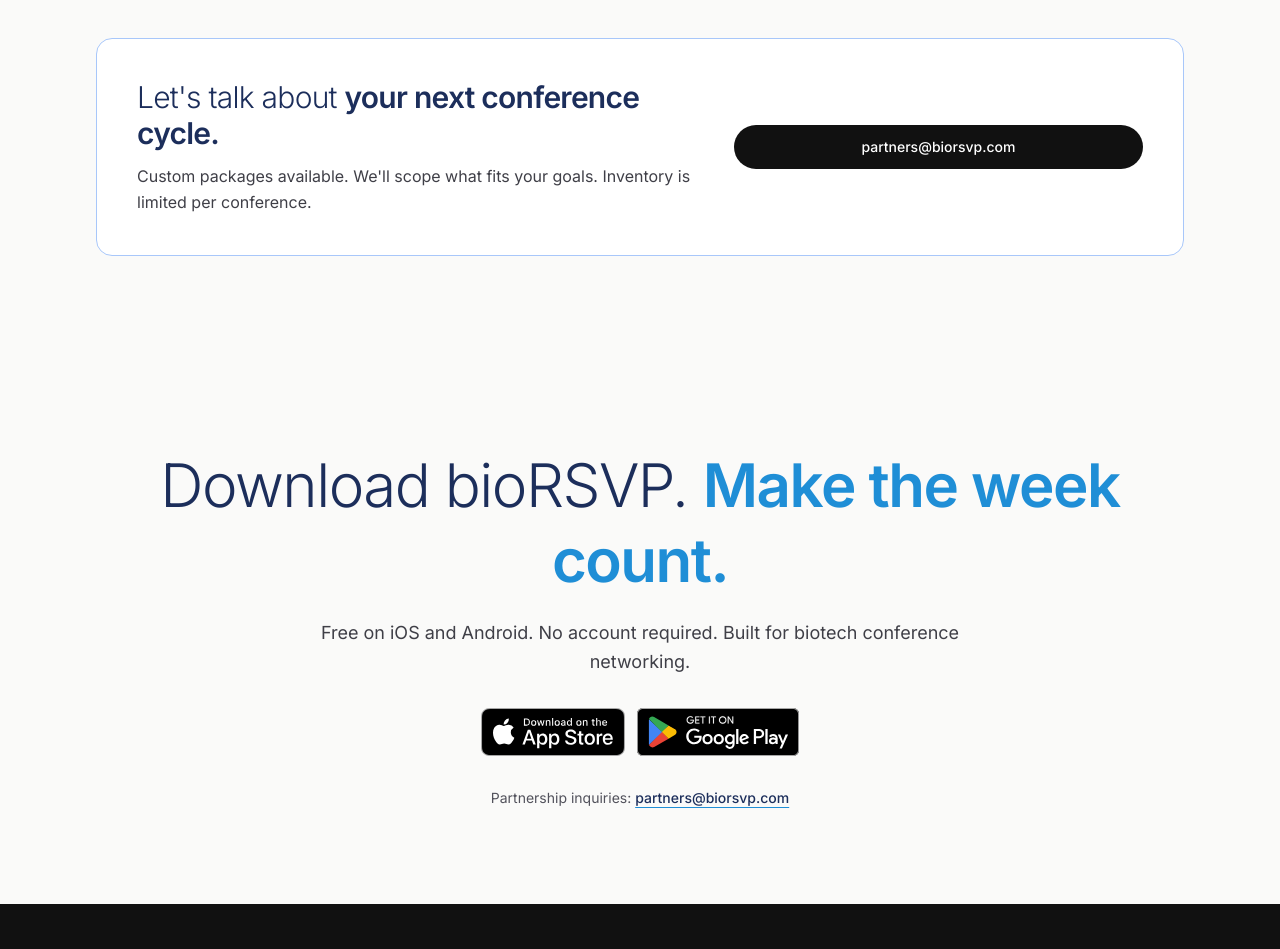
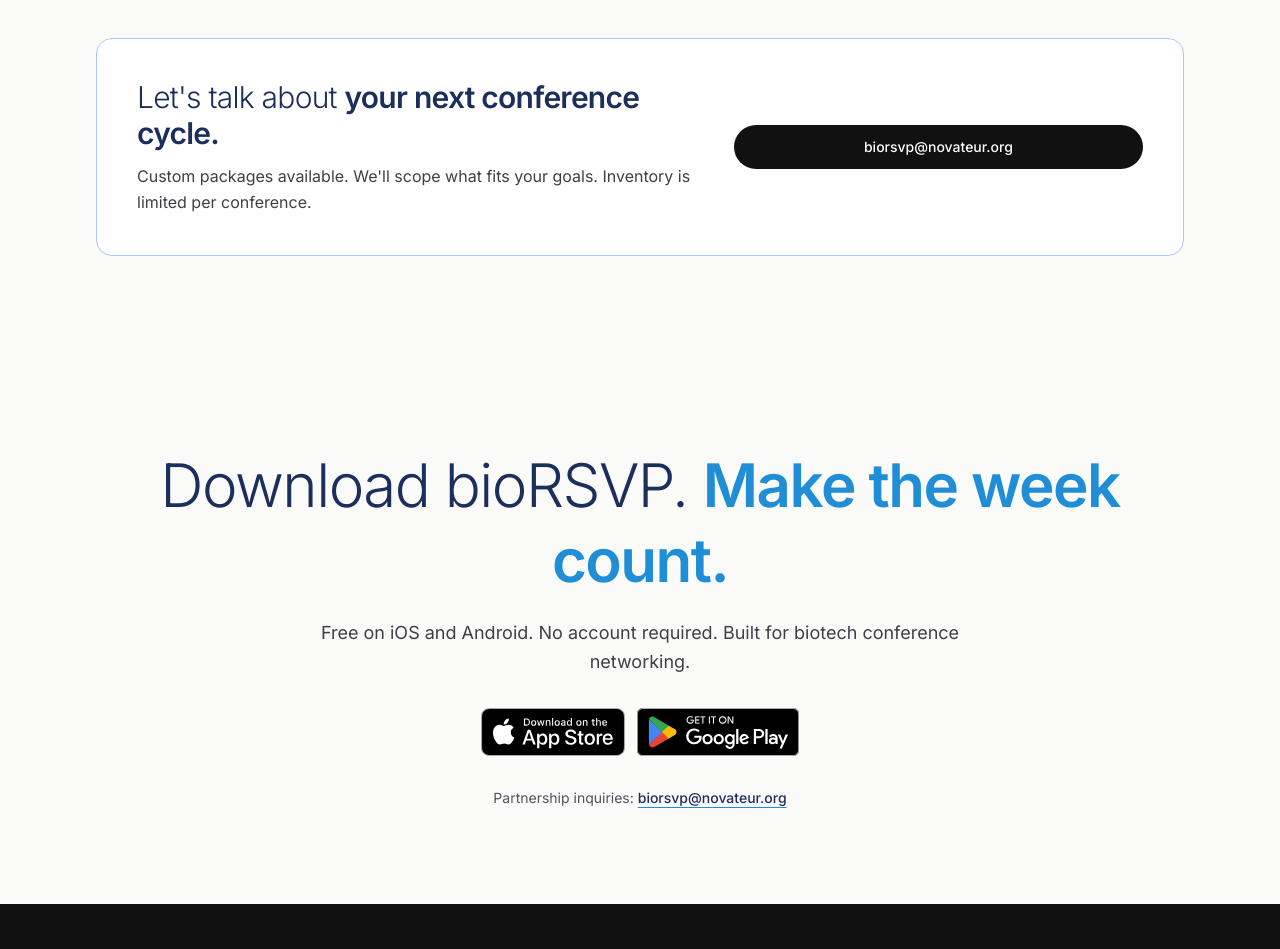
Before and after one commit to angusmacminn/biorsvp-landing, a Next.js app: page / in a window 1280 px wide. Shown: the part 5043-5992 px from the top of the page. Built offline with nearby package versions, Linux system fonts and the light colour scheme.

Commit message:
updated email address'

```diff
--- a/components/CTA.tsx
+++ b/components/CTA.tsx
@@ -76,10 +76,10 @@
         <p className="mt-8 text-sm text-zinc-600">
           Partnership inquiries:{" "}
           <a
-            href="mailto:partners@biorsvp.com"
+            href="mailto:biorsvp@novateur.org"
             className="font-medium text-[var(--deep-blue)] underline decoration-[var(--primary-blue)] underline-offset-4"
           >
-            partners@biorsvp.com
+            biorsvp@novateur.org
           </a>
         </p>
       </div>
--- a/components/Footer.tsx
+++ b/components/Footer.tsx
@@ -62,7 +62,7 @@
                 </a>
               </li>
               <li>
-                <a href="mailto:partners@biorsvp.com" className="font-medium transition-colors hover:text-white">
+                <a href="mailto:biorsvp@novateur.org" className="font-medium transition-colors hover:text-white">
                   Contact
                 </a>
               </li>
--- a/components/Partners.tsx
+++ b/components/Partners.tsx
@@ -106,10 +106,10 @@
 
             <div className="flex flex-col gap-3">
               <a
-                href="mailto:partners@biorsvp.com"
+                href="mailto:biorsvp@novateur.org"
                 className="inline-flex items-center justify-center rounded-full bg-[var(--black)] px-5 py-3 text-sm font-medium text-white transition-colors hover:bg-[var(--primary-blue)]"
               >
-                partners@biorsvp.com
+                biorsvp@novateur.org
               </a>
 
             </div>
```
